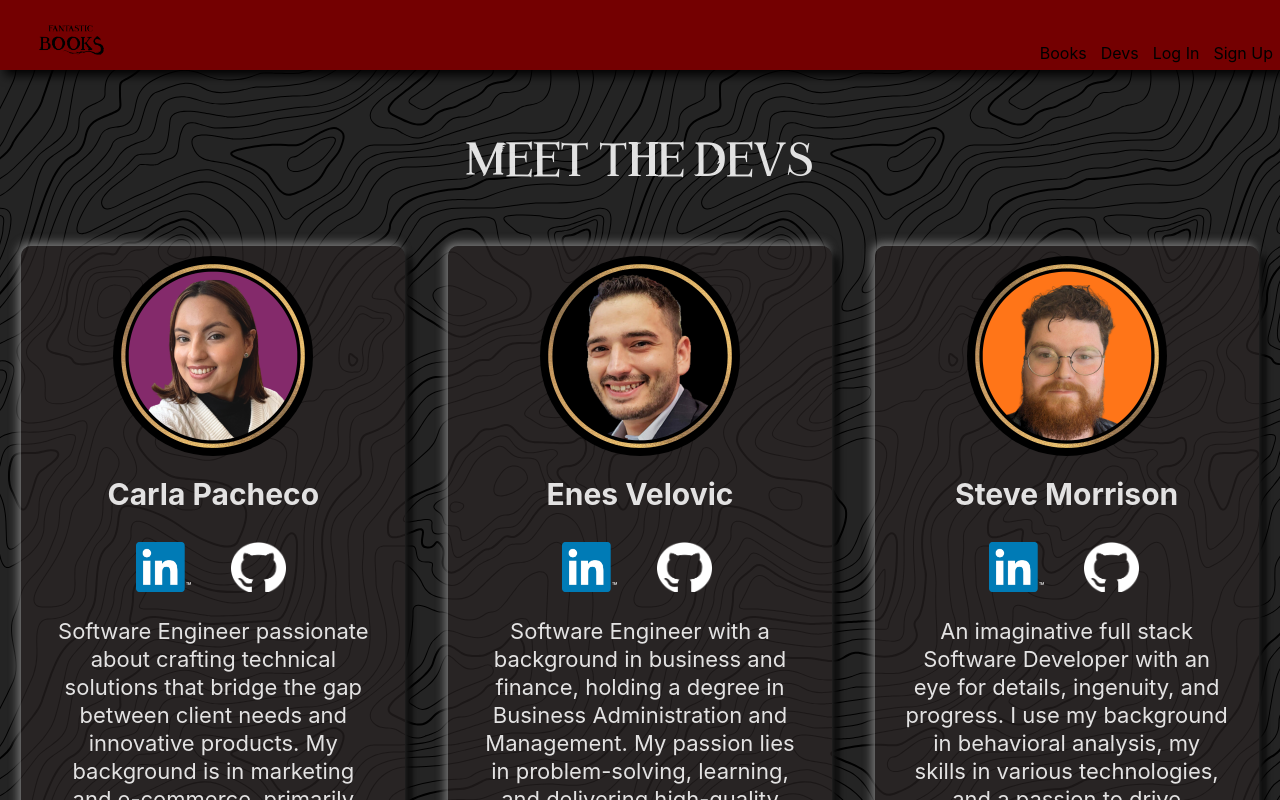
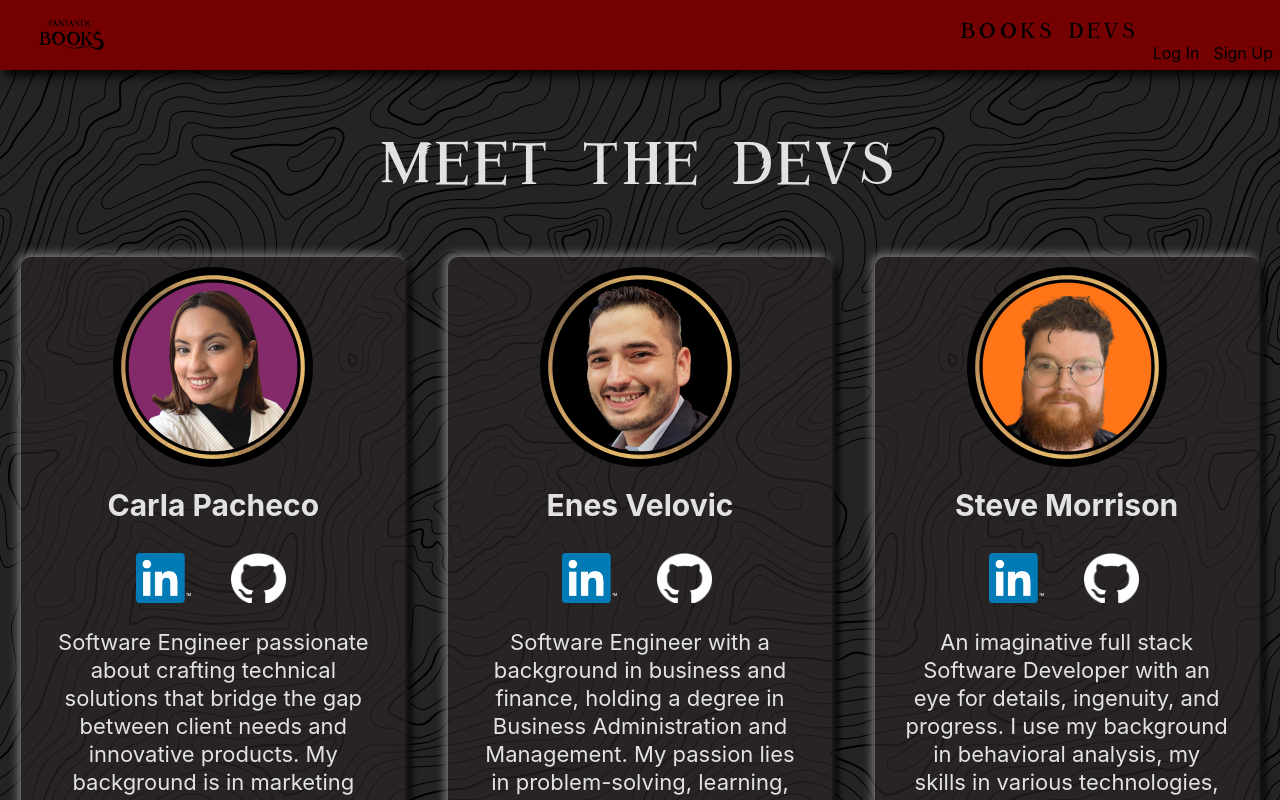
Before and after one commit to cmpacheco23/fantastic-books-front-end, a React (Vite) app: page /about in a window 1280 px wide. Shown: the top 800 px of the page. Built offline with nearby package versions, Linux system fonts and the light colour scheme; no server answers.

Commit message:
update nav bar font

```diff
--- a/src/components/NavBar/NavBar.jsx
+++ b/src/components/NavBar/NavBar.jsx
@@ -10,21 +10,21 @@ const NavBar = ({ user, handleLogout }) => {
     <nav className={styles.nav}>
 
       <ul className={styles.right}>
-        <li><NavLink to="/"> <img src={'/assets/fantastic-beast.png'} className={styles.logo}/> </NavLink></li>
+        <li><NavLink to="/" className={styles.navLink}> <img src={'/assets/fantastic-beast.png'} className={styles.logo}/> </NavLink></li>
 
         {user ? (
         <li>
-          <NavLink style={{ color: 'black'}} to={`/profiles/${user.profile}`}>Welcome, {user.name}</NavLink>
+          <NavLink style={{ color: 'black'}} to={`/profiles/${user.profile}`} className={styles.navLink}>Welcome, {user.name}</NavLink>
         </li>) : null}
       </ul>
       <div className={styles.left}>
         <ul>
-          <li><NavLink style={{ color: 'black' }} to="/books"> Books </NavLink></li>
+          <li><NavLink style={{ color: 'black' }} to="/books" className={styles.navLink}> Books </NavLink></li>
 
 
-          {user ? <li><NavLink style={{ color: 'black' }} to="/profiles">Profiles</NavLink></li> : '' }
+          {user ? <li><NavLink style={{ color: 'black' }} to="/profiles" className={styles.navLink}>Profiles</NavLink></li> : '' }
 
-        <li><NavLink style={{ color: 'black' }} to="/about"> Devs</NavLink></li>
+        <li><NavLink style={{ color: 'black' }} to="/about" className={styles.navLink}> Devs</NavLink></li>
 
 
         </ul>
@@ -32,7 +32,7 @@ const NavBar = ({ user, handleLogout }) => {
 
         {user ?
           <ul>
-            <li><NavLink style={{ color: 'black' }} to="/auth/logout" onClick={handleLogout}>Logout</NavLink></li>
+            <li><NavLink style={{ color: 'black' }} to="/auth/logout" onClick={handleLogout} className={styles.navLink}>Logout</NavLink></li>
             {/* <li><NavLink to="/auth/change-password">Change Password</NavLink></li>  */}
           </ul>
         :
--- a/src/components/NavBar/NavBar.module.css
+++ b/src/components/NavBar/NavBar.module.css
@@ -1,6 +1,20 @@
 /* .nav, .nav * {
   border: 1px solid orange;
 } */
+
+.fantasticFont {
+  font-family: 'Fantastic', sans-serif;
+  font-size: 40px;
+}
+
+.navLink{
+  margin-bottom: 20px;
+  margin-top: 20px;
+  font-size: 18px;
+  font-family: 'Fantastic', sans-serif;
+  word-spacing: 10px;
+  letter-spacing: 4px;
+}
 
 .nav {
   background: #740001;
--- a/src/pages/AboutUs/AboutUs.module.css
+++ b/src/pages/AboutUs/AboutUs.module.css
@@ -1,5 +1,16 @@
+.fantasticFont {
+  font-family: 'Fantastic', sans-serif;
+  font-size: 40px;
+}
 
-
+.title{
+  margin-bottom: 20px;
+  margin-top: 20px;
+  font-size: 50px;
+  font-family: 'Fantastic', sans-serif;
+  word-spacing: 15px;
+  letter-spacing: 4px;
+}
 .spacer {
   height: 90px;
 }
@@ -47,11 +58,7 @@ main {
   margin-right: 5px;
   margin-bottom: 25px;
 }
-.title{
-  font-size: 40px;
-  margin-bottom: 20px;
-  margin-top: 20px;
-}
+
 .devPhoto{
     width: 200px;
     height: 200px;
--- a/src/pages/BookSearch/BookSearch.module.css
+++ b/src/pages/BookSearch/BookSearch.module.css
@@ -5,8 +5,10 @@
 
 
 .title{
-  font-size: 30px;
+  font-size: 50px;
   font-family: 'Fantastic', sans-serif;
+  word-spacing: 15px;
+  letter-spacing: 3px;
 }
 
 .bookSearch {
```
